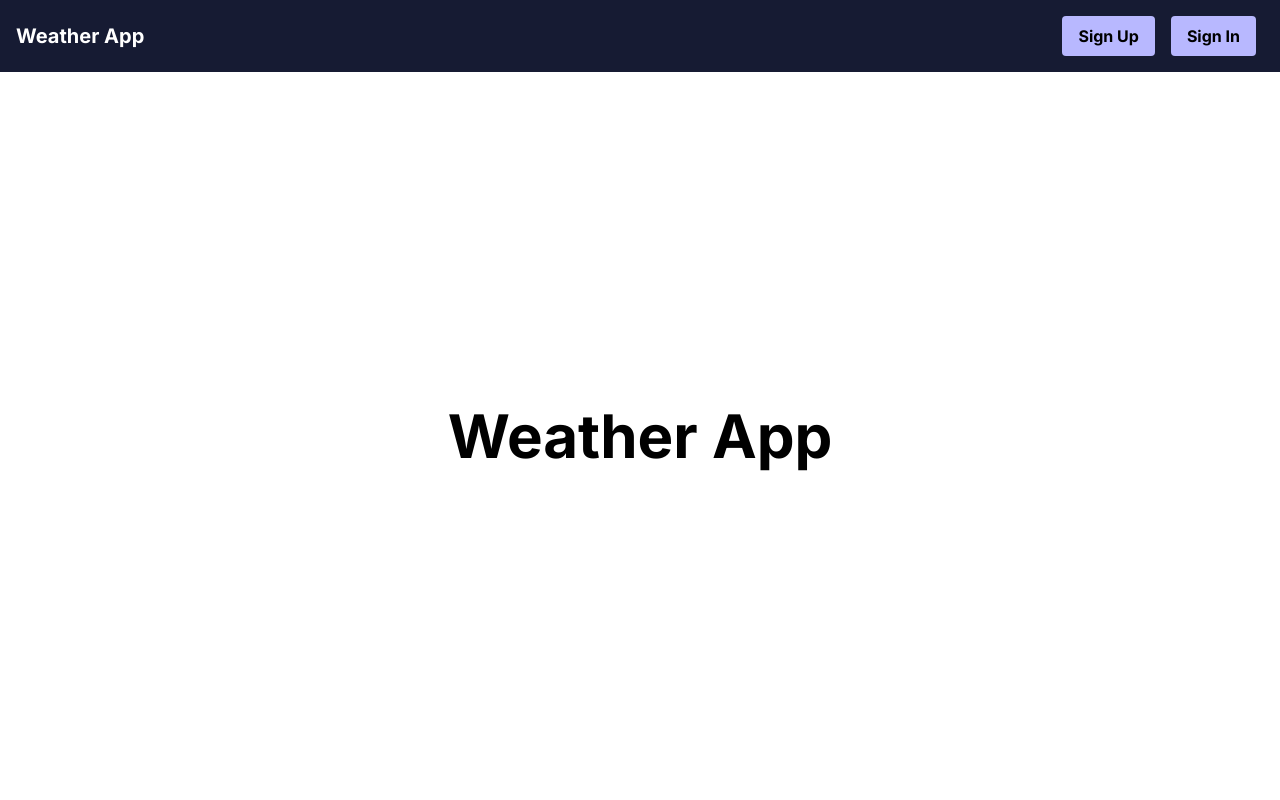
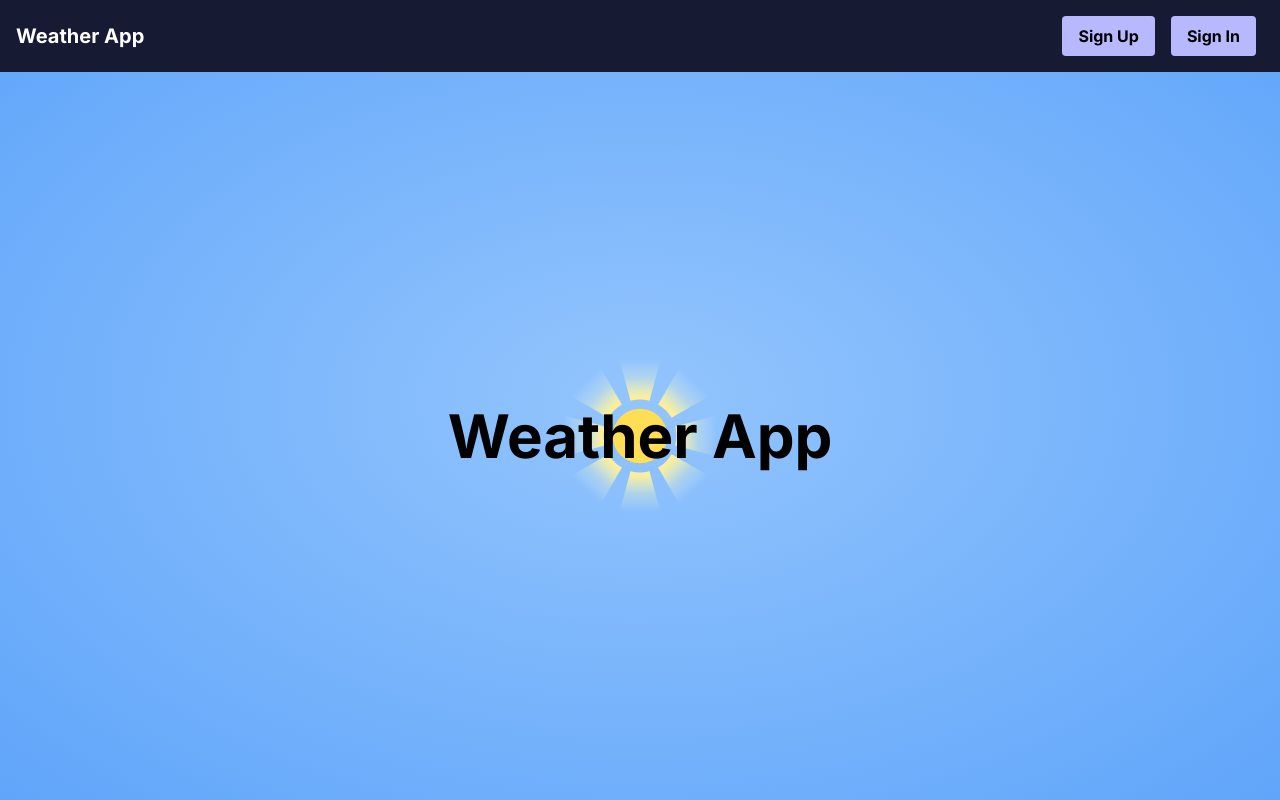
Before and after one commit to MilleAfRolen/dh2646_project, a Next.js app: page / in a window 1280 px wide. Built offline with nearby package versions, Linux system fonts and the light colour scheme; no server answers.

Commit message:
fixed loading image bug

```diff
--- a/src/app/(presenters)/backgroundPresenter.jsx
+++ b/src/app/(presenters)/backgroundPresenter.jsx
@@ -11,7 +11,8 @@ export default function Background({ model }) {
 
   if (!model.currentWeather || !model.weatherData) {
     return (
-      <div className="flex justify-center items-center bg-gradient-radial from-blue-300 to-blue-400 pt-18 h-screen fixed">
+      <div className="bg-gradient-radial from-blue-300 to-blue-400 pt-18 h-screen w-full fixed top-0 left-0 -z-50">
+        <div className="flex flex-col items-center justify-center h-full">
           <Image
             src={loading}
             alt="Loading"
@@ -19,8 +20,9 @@ export default function Background({ model }) {
             height={0}
             sizes="100vw"
             priority={true}
-          className="w-1/4 h-1/4 absolute"
+            className="w-1/4 h-1/4"
           />
+        </div>
       </div>
     );
   }
```
Lines whose indentation alone changed are shown as unchanged.
